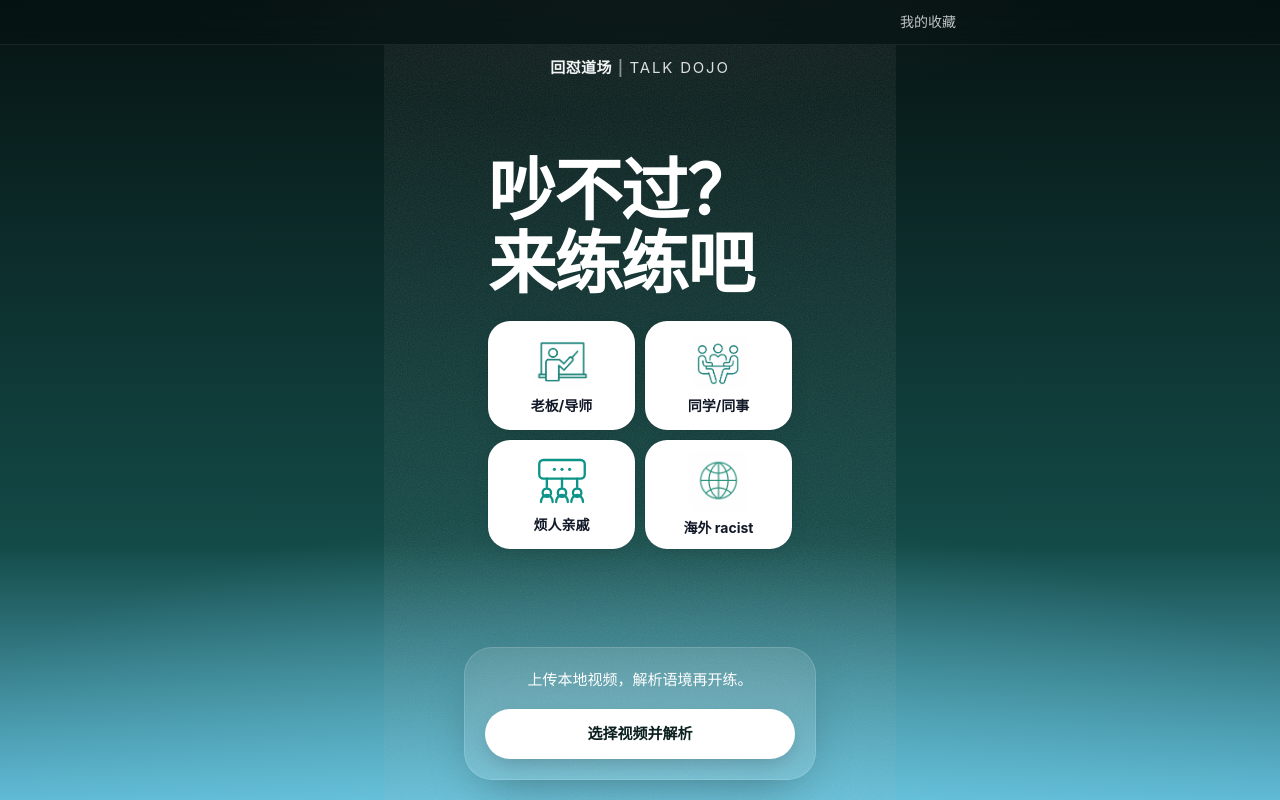
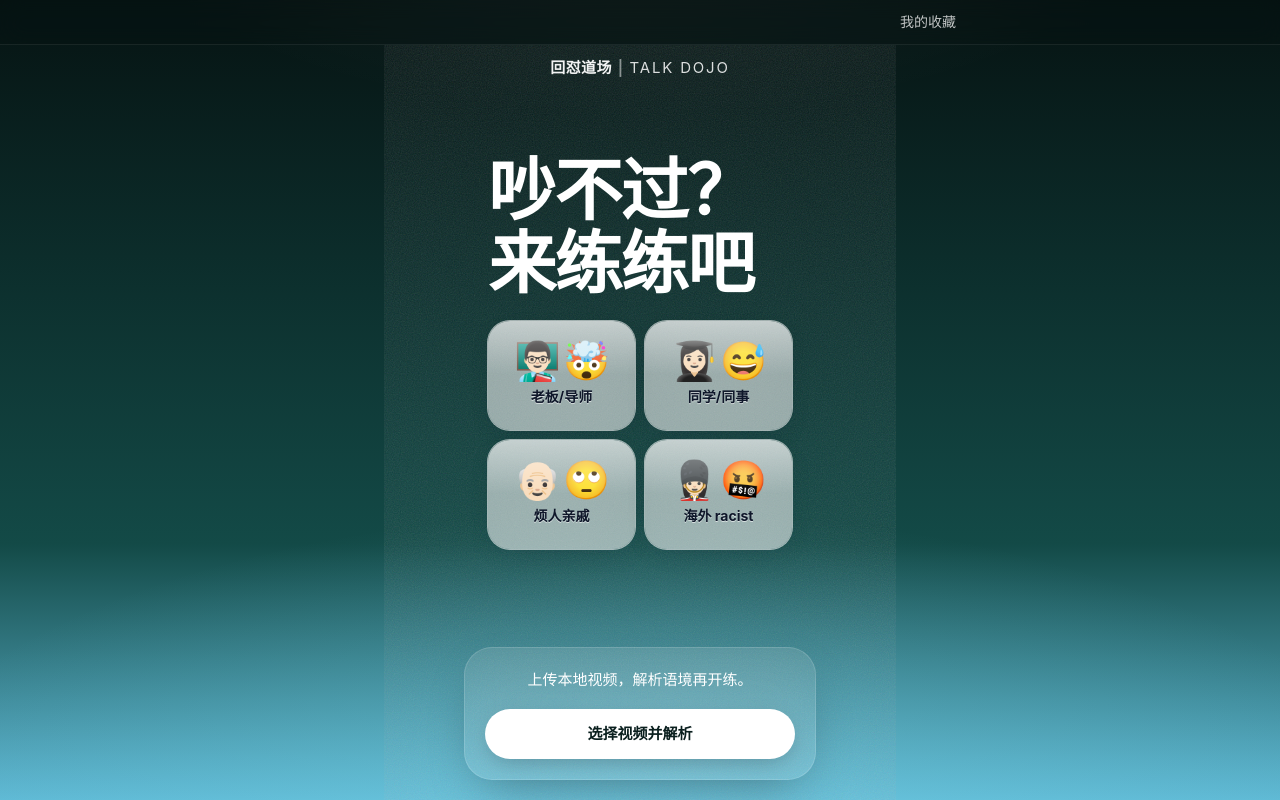
Before and after one commit to ZouZiheng-Eric/talk-dojo, a Next.js app: page / in a window 1280 px wide. Built offline with nearby package versions, Linux system fonts and the light colour scheme.

Commit message:
feat(home): 四宫格改磨砂玻璃 + 替换为 emoji 图标

```diff
--- a/src/app/page.tsx
+++ b/src/app/page.tsx
@@ -1,7 +1,6 @@
 "use client";
 
-import { useState, type ComponentType, type SVGProps } from "react";
-import type { StaticImageData } from "next/image";
+import { useState } from "react";
 import Link from "next/link";
 import { useRouter } from "next/navigation";
 import { motion, AnimatePresence } from "framer-motion";
@@ -14,18 +13,6 @@ import {
 } from "@/lib/constants";
 import { CHAT_AVATAR_QUERY } from "@/lib/chatAvatarMap";
 
-/** 仓库根目录同名 PNG，打包为静态资源（与手动维护 public 脱钩） */
-import bossMentorTile from "../../老板导师.png";
-import classmateColleagueTile from "../../同学室友.png";
-import overseasRacistTile from "../../海外racist.png";
-
-function staticTileSrc(img: string | StaticImageData): string {
-  return typeof img === "string" ? img : img.src;
-}
-
-/** 与全站 dojo.accent 同色（主页四宫格图标） */
-const ICON_THEME = "text-dojo-accent";
-
 /**
  * 首页四宫格按钮 1–4 的跳转地址（可分别改成不同聊天/训练路由）
  * 顺序：左上 → 右上 → 左下 → 右下
@@ -35,115 +22,62 @@ const HOME_CHAT_HREF_BUTTON_2 = "/train?scene=colleague";
 const HOME_CHAT_HREF_BUTTON_3 = "/train?scene=relative";
 const HOME_CHAT_HREF_BUTTON_4 = "/train?scene=racist";
 
-/** 烦人亲戚：参考图1 — 三人 + 大方形对话气泡（三尾 + …） */
-function IconRelative(props: SVGProps<SVGSVGElement>) {
-  return (
-    <svg
-      viewBox="0 0 48 48"
-      fill="none"
-      stroke="currentColor"
-      aria-hidden
-      {...props}
-    >
-      <rect
-        x="4.5"
-        y="6"
-        width="39"
-        height="16"
-        rx="3.5"
-        strokeWidth="2"
-      />
-      <circle cx="17.5" cy="14" r="1.35" fill="currentColor" stroke="none" />
-      <circle cx="24" cy="14" r="1.35" fill="currentColor" stroke="none" />
-      <circle cx="30.5" cy="14" r="1.35" fill="currentColor" stroke="none" />
-      <path
-        d="M11 22v7M24 22v7M37 22v7"
-        strokeWidth="2"
-        strokeLinecap="round"
-      />
-      <circle cx="11" cy="34" r="3.6" strokeWidth="2" />
-      <path
-        d="M6 42c0-3.4 2.4-6 5-6h0c2.6 0 5 2.6 5 6"
-        strokeWidth="2"
-        strokeLinecap="round"
-      />
-      <circle cx="24" cy="34" r="3.6" strokeWidth="2" />
-      <path
-        d="M19 42c0-3.4 2.2-6 5-6h0c2.8 0 5 2.6 5 6"
-        strokeWidth="2"
-        strokeLinecap="round"
-      />
-      <circle cx="37" cy="34" r="3.6" strokeWidth="2" />
-      <path
-        d="M32 42c0-3.4 2.4-6 5-6h0c2.6 0 5 2.6 5 6"
-        strokeWidth="2"
-        strokeLinecap="round"
-      />
-    </svg>
-  );
-}
-
-type HomeTileCommon = { label: string; href: string; pick?: "authority" | "peer" };
-type HomeTileSvg = HomeTileCommon & {
-  Icon: ComponentType<SVGProps<SVGSVGElement>>;
+type HomeTile = {
+  label: string;
+  href: string;
+  /** 两个 emoji 组合：主体 + 表情 */
+  emoji: [string, string];
+  pick?: "authority" | "peer";
 };
-type HomeTileImg = HomeTileCommon & { iconSrc: string };
-type HomeTile = HomeTileSvg | HomeTileImg;
 
 const HOME_QUICK_GRID: HomeTile[] = [
   {
     label: "老板/导师",
     href: HOME_CHAT_HREF_BUTTON_1,
-    iconSrc: staticTileSrc(bossMentorTile),
+    emoji: ["👨🏻‍🏫", "🤯"],
     pick: "authority",
   },
   {
     label: "同学/同事",
     href: HOME_CHAT_HREF_BUTTON_2,
-    iconSrc: staticTileSrc(classmateColleagueTile),
+    emoji: ["👩🏻‍🎓", "😅"],
     pick: "peer",
   },
   {
     label: "烦人亲戚",
     href: HOME_CHAT_HREF_BUTTON_3,
-    Icon: IconRelative,
+    emoji: ["👴🏻", "🙄"],
   },
   {
     label: "海外 racist",
     href: HOME_CHAT_HREF_BUTTON_4,
-    iconSrc: staticTileSrc(overseasRacistTile),
+    emoji: ["💂🏻‍♀️", "🤬"],
   },
 ];
 
-/**
- * 位图宫格图标：原图 object-contain + 圆角；与 SVG 协调靠白底宫格。
- * 默认 3rem / sm:3.5rem；「海外 racist」约大 1/10。
- */
-const RASTER_ICON_LG_CLASS =
-  "h-[3.3rem] w-[3.3rem] sm:h-[3.85rem] sm:w-[3.85rem]";
-
+/** Emoji 双字组合图标：系统原生 emoji 字体，跨端风格尽量一致 */
 function HomeTileGraphic({ item }: { item: HomeTile }) {
-  if ("iconSrc" in item) {
-    const overseasRacist = item.label === "海外 racist";
-    return (
-      <img
-        src={item.iconSrc}
-        alt=""
-        className={`pointer-events-none shrink-0 rounded-xl object-contain object-center ${
-          overseasRacist
-            ? RASTER_ICON_LG_CLASS
-            : "h-12 w-12 sm:h-14 sm:w-14"
-        }`}
-        aria-hidden
-      />
-    );
-  }
-  const Comp = item.Icon;
-  return <Comp className={`h-12 w-12 shrink-0 sm:h-14 sm:w-14 ${ICON_THEME}`} />;
+  return (
+    <div
+      className="pointer-events-none flex select-none items-center justify-center gap-0.5 leading-none"
+      style={{
+        fontSize: "clamp(1.75rem, 8.5vw, 2.35rem)",
+        fontFamily:
+          '"Apple Color Emoji","Segoe UI Emoji","Noto Color Emoji","Twemoji Mozilla",sans-serif',
+      }}
+      aria-hidden
+    >
+      <span>{item.emoji[0]}</span>
+      <span>{item.emoji[1]}</span>
+    </div>
+  );
 }
 
-/** 与位图图标底一致：#fff；线稿 SVG 宫格亦同底 */
-const TILE_CLASS = `${linkPressable} flex h-full min-h-0 w-full min-w-0 flex-col items-center justify-center gap-1.5 rounded-[22px] bg-[#ffffff] px-2 py-2 text-center shadow-[0_8px_28px_-10px_rgba(0,0,0,0.14)] ring-1 ring-black/[0.06] transition-[transform,box-shadow] hover:shadow-[0_12px_32px_-8px_rgba(0,0,0,0.18)]`;
+/**
+ * 苹果磨砂玻璃风：半透明白 + 强 backdrop-blur + 细内描边 + 内顶高光
+ * 保留白底基调但不再是死白，hover/press 有层次反馈
+ */
+const TILE_CLASS = `${linkPressable} group relative flex h-full min-h-0 w-full min-w-0 flex-col items-center justify-center gap-1.5 overflow-hidden rounded-[22px] bg-white/55 px-2 py-2 text-center shadow-[0_8px_28px_-12px_rgba(15,23,42,0.25)] ring-1 ring-white/60 backdrop-blur-2xl backdrop-saturate-150 transition-[transform,box-shadow,background-color] before:pointer-events-none before:absolute before:inset-x-0 before:top-0 before:h-1/2 before:rounded-t-[22px] before:bg-gradient-to-b before:from-white/55 before:to-transparent before:opacity-80 hover:bg-white/65 hover:shadow-[0_14px_36px_-10px_rgba(15,23,42,0.32)] active:bg-white/50`;
 
 export default function HomePage() {
   const router = useRouter();
@@ -229,12 +163,12 @@ export default function HomePage() {
                   const body = (
                     <>
                       <HomeTileGraphic item={item} />
-                      <span className="text-balance px-0.5 text-center text-xs font-bold leading-snug text-[#111827] sm:text-sm">
+                      <span className="text-balance px-0.5 text-center text-xs font-bold leading-snug text-[#0f172a] drop-shadow-[0_1px_0_rgba(255,255,255,0.6)] sm:text-sm">
                         {item.label}
                       </span>
                     </>
                   );
-                  if ("pick" in item && item.pick === "authority") {
+                  if (item.pick === "authority") {
                     return (
                       <button
                         key={item.label}
@@ -246,7 +180,7 @@ export default function HomePage() {
                       </button>
                     );
                   }
-                  if ("pick" in item && item.pick === "peer") {
+                  if (item.pick === "peer") {
                     return (
                       <button
                         key={item.label}
```
